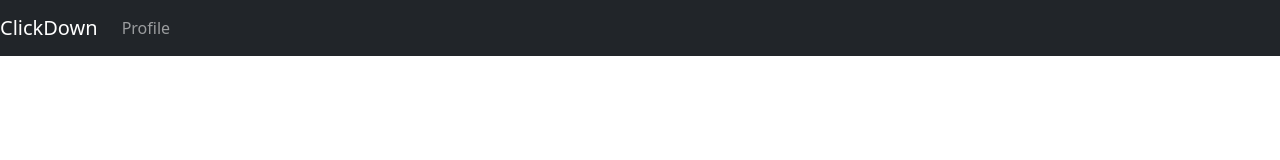
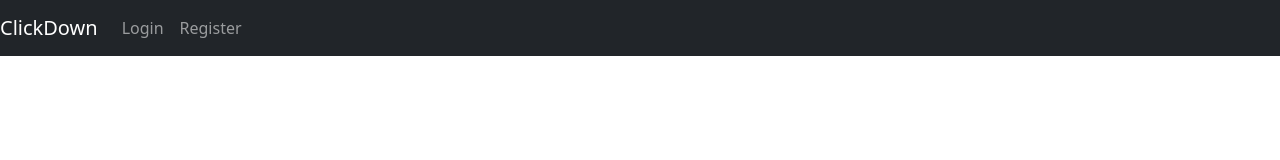
Before and after one commit to z5219951/task-master, a React (Create React App) app in the folder frontend/: page / in a window 1280 px wide. Shown: the top 160 px of the page. Built offline with nearby package versions, Linux system fonts and the light colour scheme; the HTML template or start-up script is replaced by a standard one.

Commit message:
Task creation page complete, Taskboard, profile and update profile page partially done as user info and backend needed

```diff
--- a/frontend/src/App.js
+++ b/frontend/src/App.js
@@ -17,7 +17,7 @@ import CheckCode from './pages/CheckCode';
 function App() {
   return (
     <>
-      <SignedInNav />
+      <Navigation />
       <Switch>
         <Route path='/profile' component={Profile} />
         <Route path='/updateprofile' component={UpdateProfile} />
```
